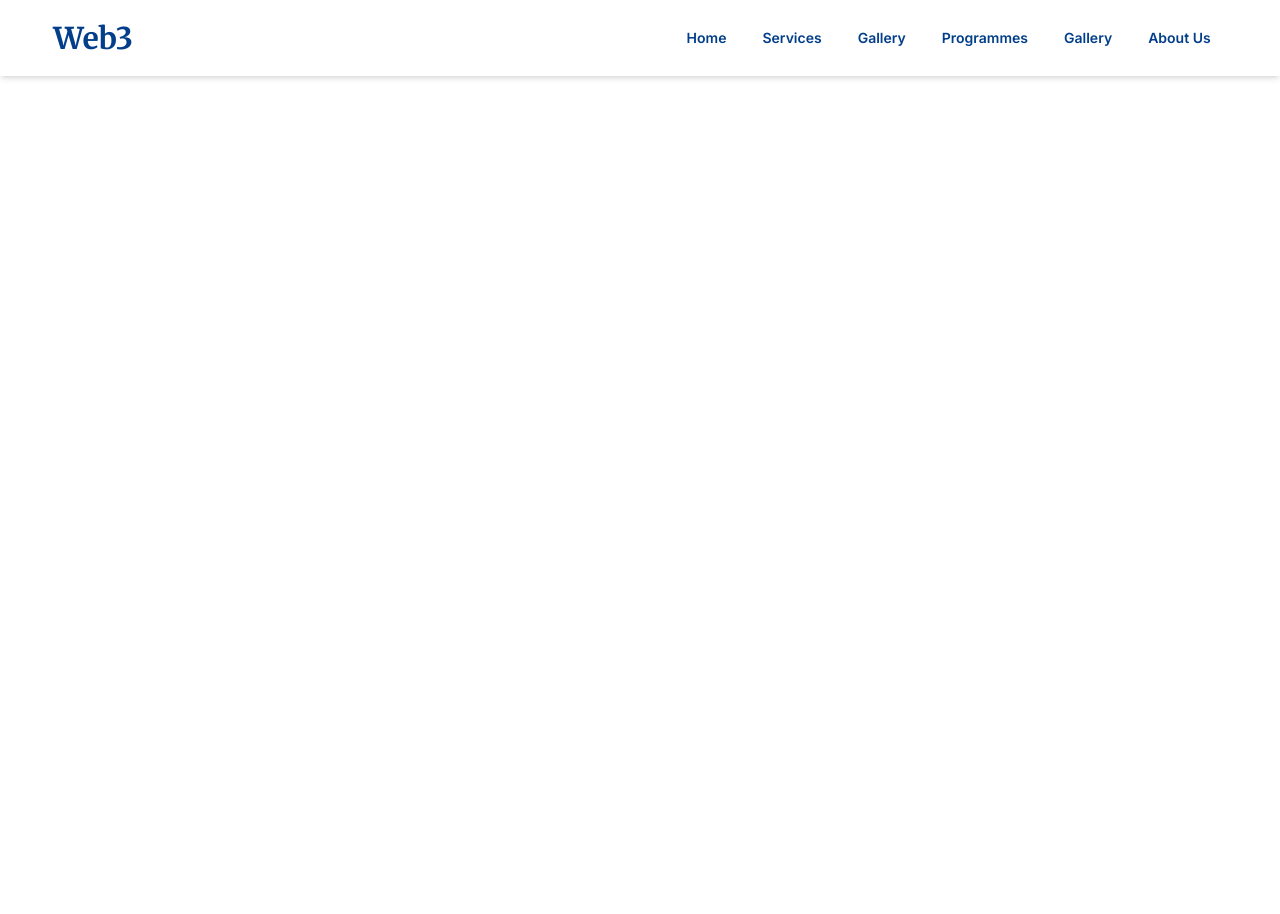
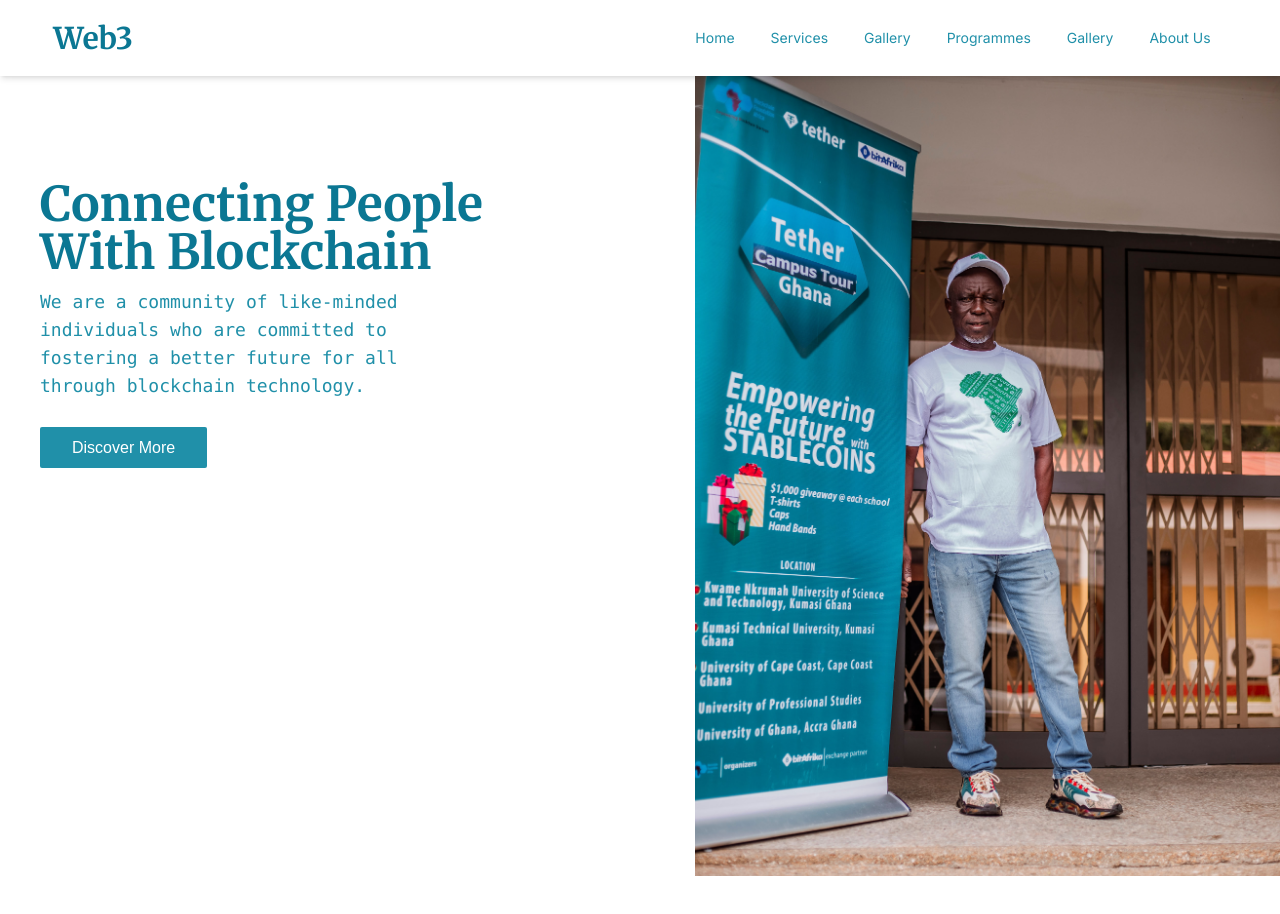
Before and after one commit to Namibra-Devs/web3foundationafrica, a website built with Vite: page index.html in a window 1280 px wide. Before the commit the page ends 800 px from the top, so only its background shows below. Built offline with nearby package versions, Linux system fonts and the light colour scheme.

Commit message:
Hero section
Hero section created and completed

```diff
--- a/index.html
+++ b/index.html
@@ -7,41 +7,44 @@
     <script src="./main.js" defer></script>
     <title>Home | Web3 Foundation Africa</title>
   </head>
-  <body>
+  <body class="">
+
+
+    <!-- Navbar begins -->
     <div class="sticky top-0 z-50 py-5 shadow-md bg-white w-full font-inter">
   <nav class="flex items-center mx-auto w-11/12 justify-between align-middle">
       <div class="logo w-6/12">
-        <a href="index.html" class="text-secondary font-bold text-2xl md:text-3xl font-merriweather">
+        <a href="index.html" class="text-primary font-bold text-2xl md:text-3xl font-merriweather">
           Web3
         </a>
       </div>
       <div class="absolute mx-auto flex justify-center  top-16 left-0 w-full bg-white pt-0 pb-4 shadow-md lg:relative lg:top-0 lg:border-none lg:shadow-none lg:pb-0">
 
       <ul class="hidden menu lg:flex justify-end flex-col lg:flex-row text-sm z-40 gap-0 w-full ml-2 lg:ml-0">
-          <li class="lg:ml-1 cursor-pointer text-secondary hover:bg-secondary hover:text-white font-semibold text-gray hover:bg-gray-light rounded ">
+          <li class="lg:ml-1 cursor-pointer text-secondary hover:bg-secondary hover:text-white rounded-sm ">
             <a href="index.html" class="px-4 py-2 block lg:inline-block">Home</a>
           </li>
-          <li class="lg:ml-1 cursor-pointer text-secondary hover:bg-secondary hover:text-white font-semibold text-gray hover:bg-gray-light rounded ">
+          <li class="lg:ml-1 cursor-pointer text-secondary hover:bg-secondary hover:text-white rounded-sm ">
             <a href="services.html" class="px-4 py-2 block lg:inline-block">Services</a>
           </li>
-          <li class="lg:ml-1 cursor-pointer text-secondary hover:bg-secondary hover:text-white font-semibold text-gray hover:bg-gray-light rounded ">
+          <li class="lg:ml-1 cursor-pointer text-secondary hover:bg-secondary hover:text-white rounded-sm ">
             <a href="about.html" class="px-4 py-2 block lg:inline-block">Gallery</a>
           </li>
 
-          <li class="lg:ml-1 cursor-pointer text-secondary hover:bg-secondary hover:text-white font-semibold text-gray hover:bg-gray-light rounded">
+          <li class="lg:ml-1 cursor-pointer text-secondary hover:bg-secondary hover:text-white rounded-sm">
             <a href="contact.html" class="px-4 py-2 block lg:inline-block">Programmes</a>
           </li>
-          <li class="lg:ml-1 lg:mr-0 cursor-pointer text-secondary hover:bg-secondary hover:text-white font-semibold text-gray hover:bg-gray-light rounded">
+          <li class="lg:ml-1 lg:mr-0 cursor-pointer text-secondary hover:bg-secondary hover:text-white rounded-sm">
             <a href="contact.html" class="px-4 py-2 block lg:inline-block">Gallery</a>
           </li>
-          <li class="lg:ml-1 lg:mr-0 cursor-pointer text-secondary hover:bg-secondary hover:text-white font-semibold text-gray hover:bg-gray-light rounded">
+          <li class="lg:ml-1 lg:mr-0 cursor-pointer text-secondary hover:bg-secondary hover:text-white rounded-sm">
             <a href="contact.html" class="px-4 py-2 block lg:inline-block">About Us</a>
           </li>
         </ul>
       </div>
       <div class="z-40 relative">
         <button title="toggle-menu" type="button"
-          class="text-light bars outline-none border-none cursor-pointer lg:hidden bg-secondary flex items-center px-2 py-1 z-50 rounded-sm">
+          class="text-light bars outline-none border-none cursor-pointer lg:hidden bg-secondary flex items-center px-2 py-1 z-50 rounded-sm-sm">
           <svg class="fill-current w-5 h-5" aria-hidden="true" fill="none" stroke="white" stroke-width="1.5" viewBox="0 0 24 24" xmlns="http://www.w3.org/2000/svg"><title>toggle Menu</title>
             <path class="open" d="M3.75 9h16.5m-16.5 6.75h16.5" stroke-linecap="round" stroke-linejoin="round"></path>
             <path class="hidden close" d="M6 18L18 6M6 6l12 12" stroke-linecap="round" stroke-linejoin="round"></path>
@@ -50,5 +53,28 @@
       </div>
     </nav>
   </div>
+  <!-- Navbar ends -->
+
+  <!-- Main page -->
+   <main>
+
+    <!-- Hero section -->
+     <section class="hero-section">
+       <div class="container mx-auto lg:flex items-start justify-between lg:h-screen h-full lg:w-full w-11/12">
+         <div class="lg:pl-10 pt-10 lg:mt-16 h-full">
+           <h1 class="md:text-5xl text-4xl lg:w-9/12 w-11/12 font-bold text-primary font-merriweather mb-3">Connecting People With Blockchain</h1>
+           <p class="lg:text-lg text-lg font-mono text-secondary lg:mb-3 pb-6 lg:mr-3 lg:w-8/12 w-full">We are a community of like-minded individuals who are committed to fostering a better future for all through blockchain technology.</p>
+           <a href="about.html" class="px-8 py-3 text-white bg-secondary hover:bg-primary transition duration-300 rounded-sm">Discover More</a>
+         </div>
+         <div class="hero-image w-full lg:block hidden">
+           <img src="./public/images/hero.jpg" alt="Hero image" class="object-cover w-full h-screen" />
+         </div>
+       </div>
+     </section>
+
+     <!-- Hero section end -->
+
+   </main>
+
   </body>
 </html>
--- a/tailwind.config.js
+++ b/tailwind.config.js
@@ -7,12 +7,12 @@
   theme: {
     extend: {
       colors: {
-        primary: '#03045e',
-        secondary: '#023e8a',
+        primary: '#0b7793',
+        secondary: '#2090a9',
         other: '#0077b6',
         plight: '#00b4d8',
         plighter: '#48cae4',
-        danger: '#DC063F',
+        danger: '#de1635',
       },
       fontFamily: {
         inter: 'Inter, sans-serif',
```
Also changed, not shown: public/images/hero.JPG (added), src/output.css.
